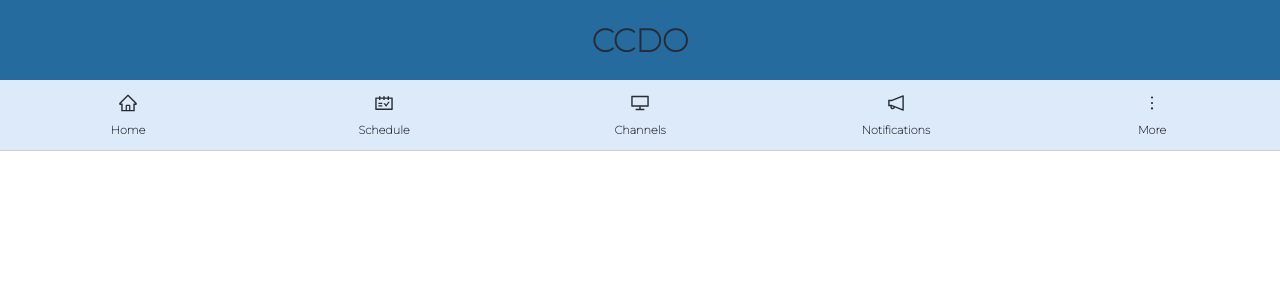
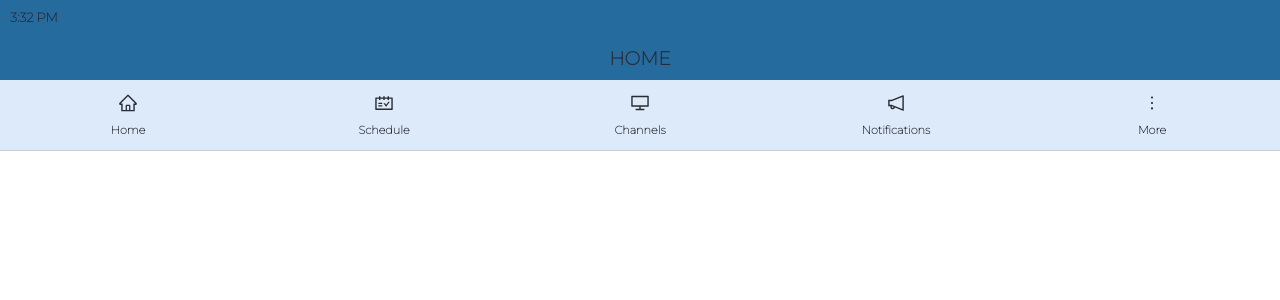
Before and after one commit to leonsuaren/worktime, a React (Create React App) app: page / in a window 1280 px wide. Shown: the top 300 px of the page. Built offline with nearby package versions, Linux system fonts and the light colour scheme.

Commit message:
I instaled the luxon library to manage the hour on the header and also start working on the header style

```diff
--- a/package.json
+++ b/package.json
@@ -6,6 +6,7 @@
     "@testing-library/jest-dom": "^5.11.6",
     "@testing-library/react": "^11.1.2",
     "@testing-library/user-event": "^12.2.2",
+    "luxon": "^2.1.1",
     "prop-types": "^15.7.2",
     "react": "^17.0.1",
     "react-dom": "^17.0.1",
--- a/src/App.js
+++ b/src/App.js
@@ -1,6 +1,5 @@
 import React, { Fragment } from 'react';
 import { Theme } from './global/Theme';
-import { Header } from './components/header';
 import { PageLayout } from './global';
 import { GlobalStyle } from './global/GlobalStyles';
 import { Navbar } from './components/navbar';
@@ -11,7 +10,6 @@ function App() {
       <Theme theme>
         <GlobalStyle />
         <PageLayout>
-          <Header brand="CCDO" />
           <Navbar />
         </PageLayout>
       </Theme>
--- a/src/components/header/Header.jsx
+++ b/src/components/header/Header.jsx
@@ -1,17 +1,24 @@
 import React, { Fragment } from 'react';
 import PropTypes from 'prop-types';
-import { Head, HeadTitle } from './index';
+import { Head, HeadTitle, HeadTime } from './index';
+import { DateTime } from 'luxon';
 
-export const Header = ({ brand }) => {
+export const Header = ({ page }) => {
+  const dt = DateTime.now();
+  let hour = dt.toLocaleString(DateTime.TIME_SIMPLE);
+  console.log(dt.toLocaleString(DateTime.TIME_SIMPLE))
+
   return(
     <Fragment>
       <Head data-test="header-component">
-        <HeadTitle data-test="title-component">{ brand ? brand : 'Distribution Center' }</HeadTitle>
+        <HeadTime>{ hour }</HeadTime>
+        <HeadTitle data-test="title-component">{ page ? page : 'Distribution Center' }</HeadTitle>
+        <div></div>
       </Head>
     </Fragment>
   );
 };
 
 Header.propTypes = {
-  brand: PropTypes.string.isRequired
+  page: PropTypes.string.isRequired
 };
--- a/src/components/header/styled.jsx
+++ b/src/components/header/styled.jsx
@@ -1,14 +1,27 @@
 import styled from 'styled-components';
 
 export const Head =  styled.div`
-  display: flex;
-  justify-content: center;
-  align-items: center;
+  display: grid;
+  grid-template-columns: 1fr 1fr 1fr;
   width: 100vw;
   height: 80px;
+  padding: 10px;
+  box-sizing: border-box;
   background: ${p => p.theme.headerBackground};
 `;
 
-export const HeadTitle = styled.h1`
-  color: ${p => p.theme.fontColor}
+export const HeadTitle = styled.h3`
+  color: ${p => p.theme.fontColor};
+  display: flex;
+  justify-content: space-around;
+  align-items: flex-end;
+  margin: 0;
 `;
+
+export const HeadTime = styled.div`
+  color: ${p => p.theme.fontColor};
+  font-size: .8rem;
+  display: flex;
+  margin: 0;
+  font-weight: 600;
+`;
--- a/src/global/PageLayout.jsx
+++ b/src/global/PageLayout.jsx
@@ -1,4 +1,5 @@
 import React from 'react';
+import { Header } from './../components/header';
 import styled from 'styled-components';
 
 const Layout = styled.div`
@@ -9,6 +10,7 @@ const Layout = styled.div`
 export const PageLayout = ({ children }) => {
   return (
     <Layout>
+      <Header page="HOME" />
       {children}
     </Layout>
   );
```
Also changed, not shown: 1 other file (tests, documents, lock files or other folders).
